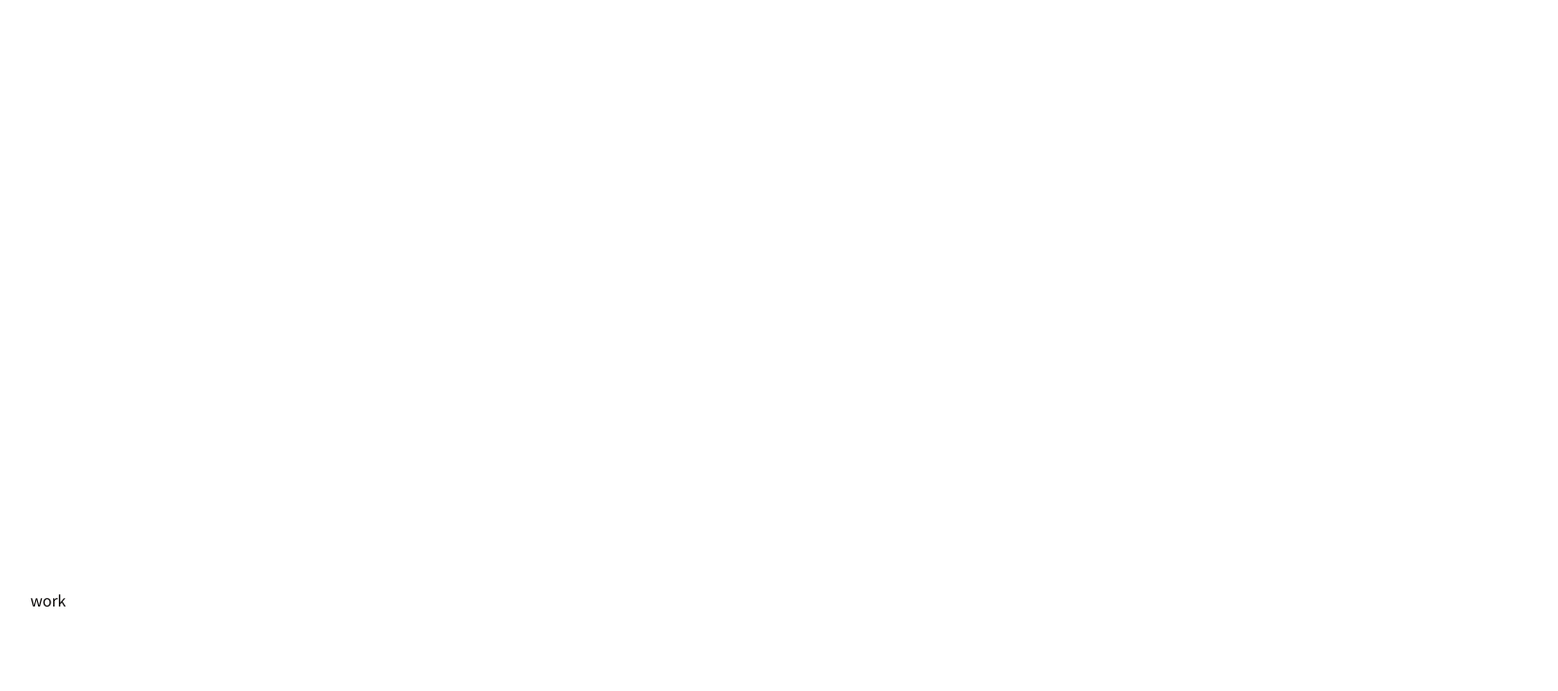
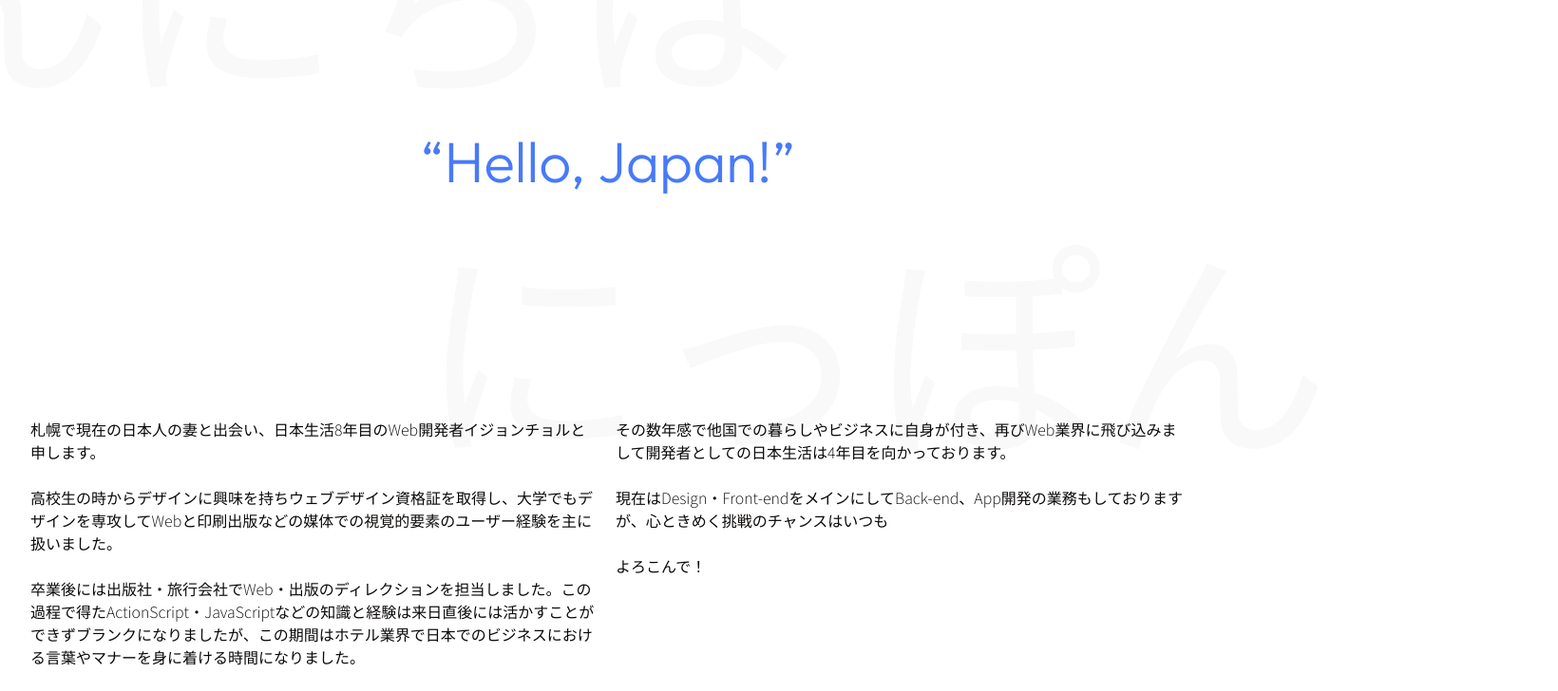
Before and after one commit to fromiron/profile-2023, a Next.js app: page / in a window 1280 px wide. Shown: the part 900-1628 px from the top of the page at 95% size, 1640 px wide, since content can reach past the window. Built offline with nearby package versions, Linux system fonts and the light colour scheme.

Commit message:
about 作成

```diff
--- a/src/app/about.tsx
+++ b/src/app/about.tsx
@@ -1,18 +1,66 @@
 "use client";
+import TypingText from "@/components/ui/typing-text";
 import useViewportAction from "@/hooks/useViewportAction";
 import useNavigationStore from "@/store/navigation-store";
-import { useRef } from "react";
+import { FONT_EN, FONT_JP } from "@/styles/fonts";
+import { useEffect, useRef, useState } from "react";
 
 export default function AboutSection() {
   const { setActiveLink } = useNavigationStore();
+  const [play, setPlay] = useState(false);
   const targetRef = useRef(null);
   const onViewportEnter = () => {
     setActiveLink("/#about");
+    setPlay(true);
   };
   useViewportAction({ callback: onViewportEnter, ref: targetRef });
   return (
-    <section ref={targetRef} id="about">
-      about
+    <section
+      ref={targetRef}
+      id="about"
+      className="relative font-light flex flex-col items-center justify-center"
+    >
+      <div className="break-keep text-8xl lg:text-[240px] text-gray-light">
+        <div className="relative -z-10 -translate-x-1/3 -translate-y-10 select-none">
+          こんにちは
+        </div>
+        <div className={`text-primary text-5xl lg:text-6xl text-center ${FONT_EN}`}>
+          <TypingText
+            text="“Hello, Japan!”"
+            delay={0.2}
+            duration={0.3}
+            play={play}
+          />
+        </div>
+        <div className="relative -z-10 translate-x-1/3 translate-y-10 select-none">
+          にっぽん
+        </div>
+      </div>
+      <TextArea />
     </section>
   );
 }
+
+function TextArea() {
+  return (
+    <div
+      className={`w-full grid grid-cols-1 lg:grid-cols-2 gap-4 ${FONT_JP} whitespace-pre-line`}
+    >
+      <p>
+        {` 札幌で現在の日本人の妻と出会い、日本生活8年目のWeb開発者イジョンチョルと申します。
+
+        高校生の時からデザインに興味を持ちウェブデザイン資格証を取得し、大学でもデザインを専攻してWebと印刷出版などの媒体での視覚的要素のユーザー経験を主に扱いました。
+
+        卒業後には出版社・旅行会社でWeb・出版のディレクションを担当しました。この過程で得たActionScript・JavaScriptなどの知識と経験は来日直後には活かすことができずブランクになりましたが、この期間はホテル業界で日本でのビジネスにおける言葉やマナーを身に着ける時間になりました。`}
+      </p>
+
+      <p>
+        {` その数年感で他国での暮らしやビジネスに自身が付き、再びWeb業界に飛び込みまして開発者としての日本生活は4年目を向かっております。
+
+        現在はDesign・Front-endをメインにしてBack-end、App開発の業務もしておりますが、心ときめく挑戦のチャンスはいつも
+
+        よろこんで！`}
+      </p>
+    </div>
+  );
+}
--- a/src/app/top.tsx
+++ b/src/app/top.tsx
@@ -27,7 +27,7 @@ export default function TopSection() {
         <div>i’m a</div>
         <div className="font-normal text-6xl lg:text-8xl flex items-center">
           <div className="h-4 w-4 rounded-full bg-primary -mb-4 ml-2 mr-4 relative">
-            <div className="absolute h-[1px] -z-10 w-[600px] -rotate-45 bg-gray-light -left-40 top-1/2" />
+            <div className="absolute h-[1px] -z-10 w-[600px] -rotate-45 bg-gray -left-40 top-1/2" />
           </div>
           <WavyText text={text} duration={0.1} delay={0.02} />
         </div>
--- /dev/null
+++ b/src/components/ui/typing-text.tsx
@@ -0,0 +1,58 @@
+"use client";
+import {
+  motion,
+  Variants,
+  HTMLMotionProps,
+  AnimatePresence,
+} from "framer-motion";
+import { FC, useState } from "react";
+
+interface Props extends HTMLMotionProps<"div"> {
+  text: string;
+  delay?: number;
+  duration?: number;
+  play: boolean;
+}
+
+const TypingText: FC<Props> = ({
+  text,
+  delay = 0.2,
+  duration = 0.1,
+  play = true,
+}: Props) => {
+  const container: Variants = {
+    initial: {},
+    animate: (i: number = 1) => ({
+      transition: {
+        staggerChildren: duration,
+        delayChildren: i * delay,
+      },
+    }),
+  };
+
+  const child: Variants = {
+    initial: {
+      opacity: 0,
+    },
+    animate: {
+      opacity: 1,
+    },
+  };
+
+  return (
+    <motion.div
+      variants={container}
+      initial="initial"
+      animate={play ? "animate" : "initial"}
+      exit="exit"
+    >
+      {text.split("").map((letter, index) => (
+        <motion.span key={index} variants={child}>
+          {letter === " " ? "\u00A0" : letter}
+        </motion.span>
+      ))}
+    </motion.div>
+  );
+};
+
+export default TypingText;
--- a/tailwind.config.js
+++ b/tailwind.config.js
@@ -24,7 +24,9 @@ module.exports = {
           foreground: "hsl(var(--primary-foreground))",
         },
         gray: {
-          light: "#D9D9D9",
+          DEFAULT: "#D9D9D9",
+          light: "#F9F9F9",
+          dark: "#A6A6A6",
         },
         secondary: {
           DEFAULT: "hsl(var(--secondary))",
```
